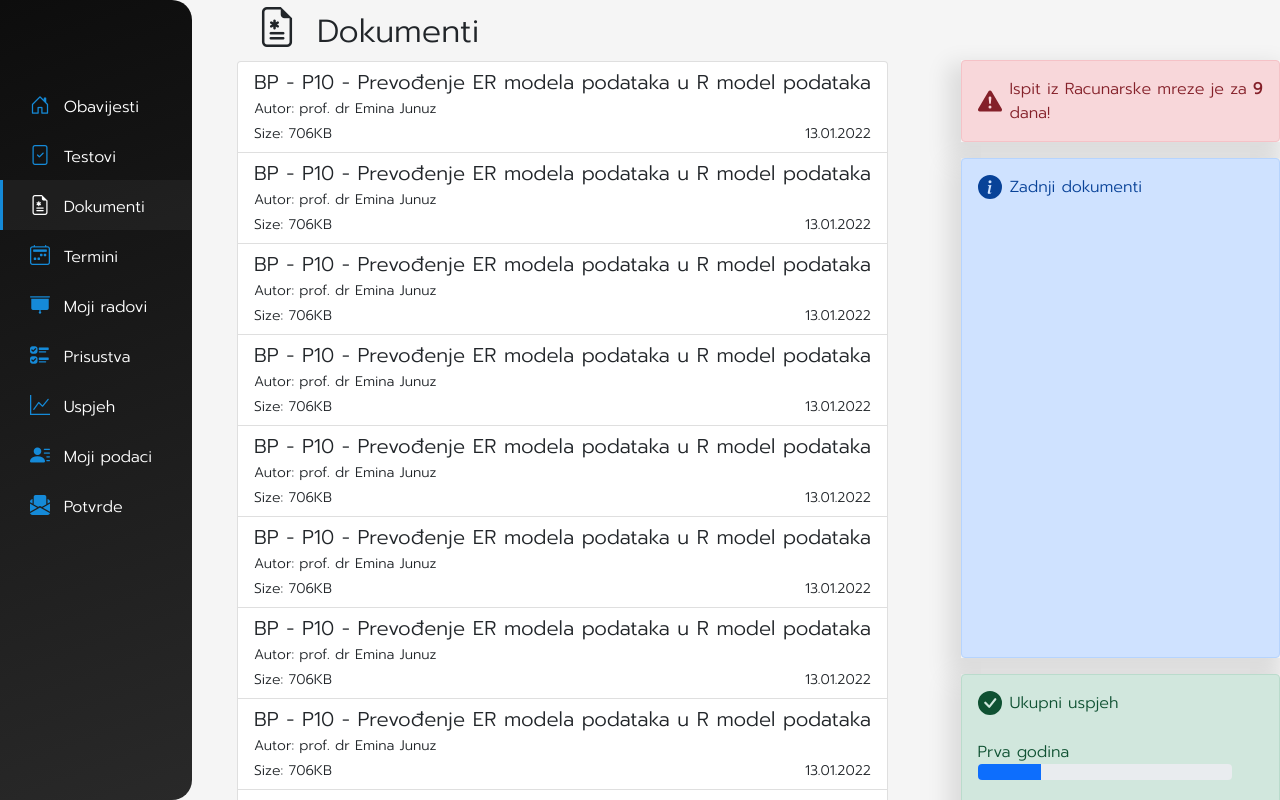
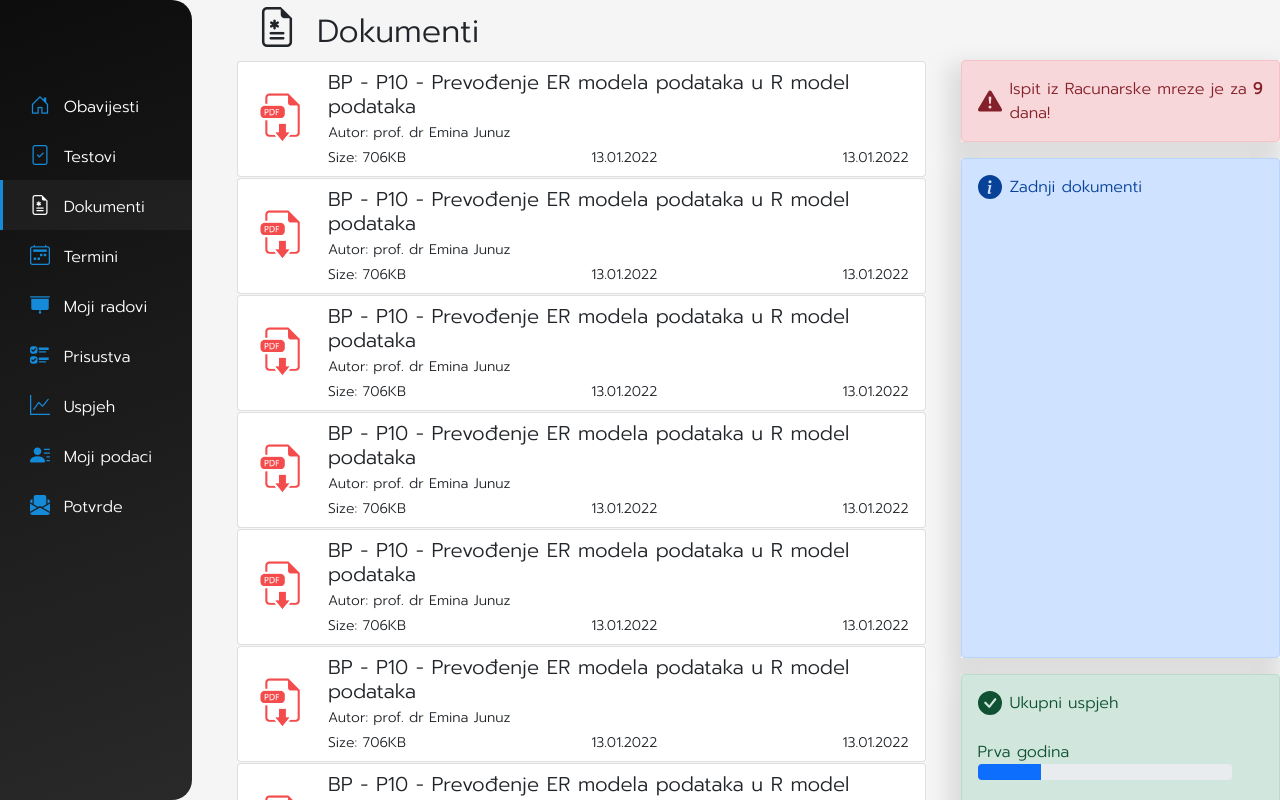
Before and after one commit to tare99/DLWMSNew, an Angular app: page /dokumenti in a window 1280 px wide. Shown: the top 800 px of the page. Built offline with nearby package versions, Linux system fonts and the light colour scheme.

Commit message:
added API call from dokumenti page

```diff
--- a/src/app/components/dokumenti/dokumenti.component.html
+++ b/src/app/components/dokumenti/dokumenti.component.html
@@ -4,8 +4,13 @@
     <h2><i class="bi bi-file-earmark-medical obv"></i>Dokumenti</h2>
   </div>
 
-  <div class="list-group">
-    <a *ngFor="let s of niz" class="list-group-item list-group-item-action" aria-current="true">
+  <div style="margin-bottom: 1px;" *ngFor="let s of niz" class="list-group">
+    <a class="list-group-item list-group-item-action" aria-current="true">
+      <div id="contentWrapper" class="d-flex flex-row">
+      <div class="d-flex align-items-center" id="docType">
+        <img style="width: 50px;" src="assets/de-pdf-a-png-4-Transparent-Images.png" alt="">
+      </div>
+      <div id="text" class="ms-4">
         <div class="d-flex justify-content-between w-100">
           <h5 class="mb-1"> BP - P10 - Prevođenje ER modela podataka u R model podataka</h5>
         </div>
@@ -14,6 +19,9 @@
           <div class="d-flex flex-row justify-content-between">
             <small>Size: 706KB</small>
             <small>13.01.2022</small>
+            <small>13.01.2022</small>
+          </div>
+        </div>
       </div>
       </div>
     </a>
```
Also changed, not shown: src/assets/PDF_file_icon.svg (added), src/assets/de-pdf-a-png-4-Transparent-Images.png (added). Lines whose indentation alone changed are shown as unchanged.
